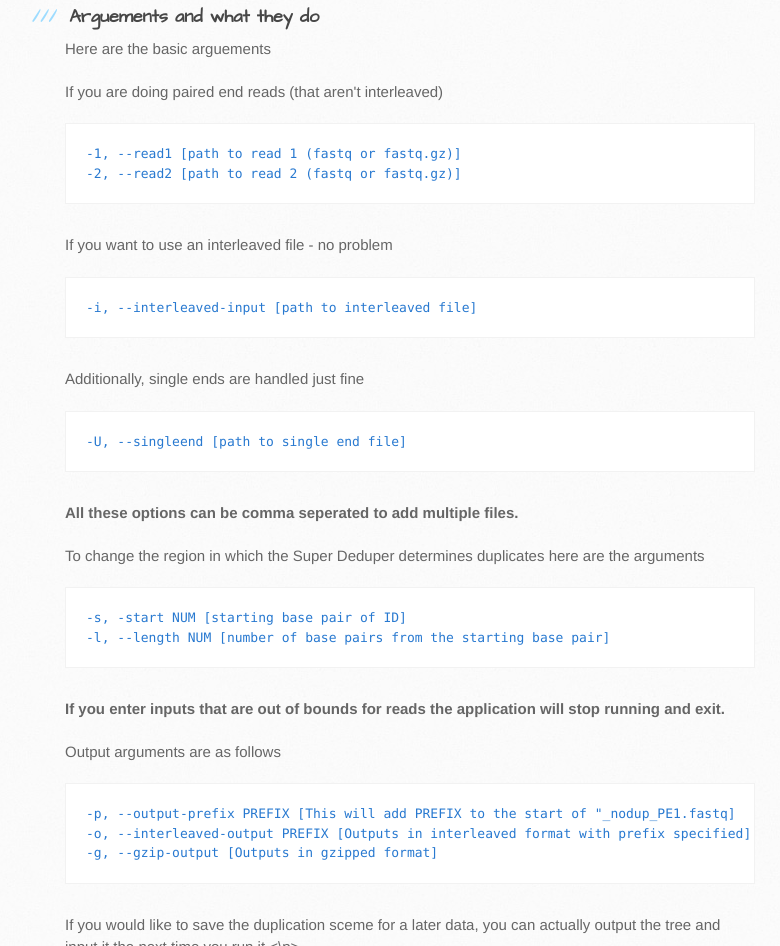
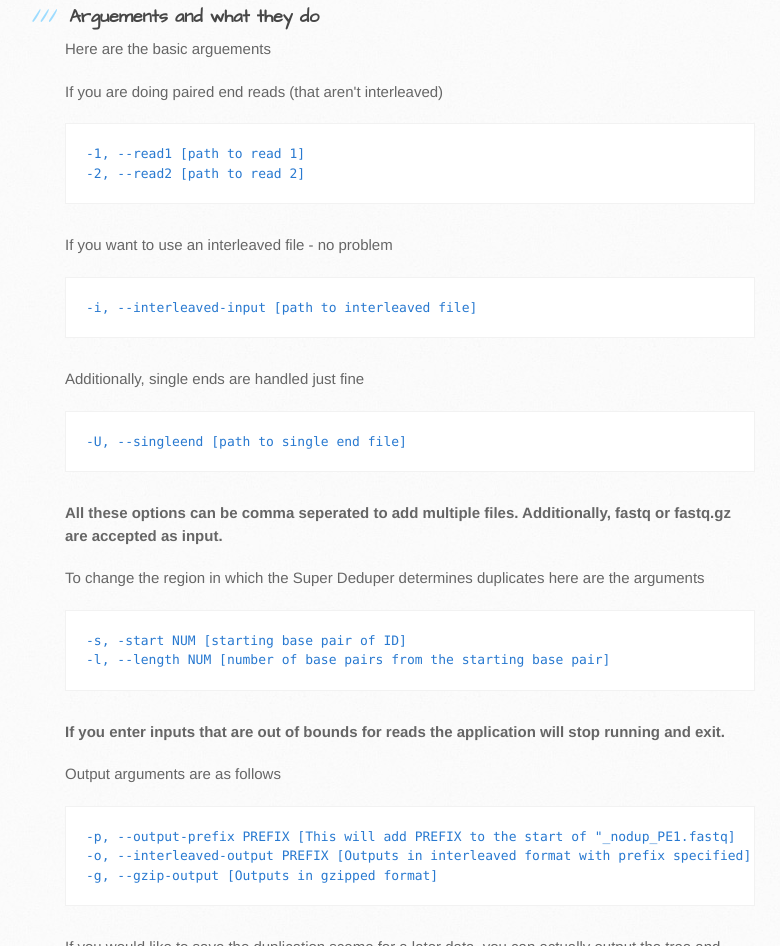
Before and after one commit to dstreett/Super-Deduper, a plain HTML site: page index.html in a window 1280 px wide. Shown: the part 1031-1977 px from the top of the page, without its empty margins (105-885 px from the left). Drawn offline with Linux system fonts and the light colour scheme.

Commit message:
Fixed some formatting

```diff
--- a/index.html
+++ b/index.html
@@ -66,8 +66,8 @@ Here are the basic arguements
 
 
 <p>If you are doing paired end reads (that aren't interleaved)</p>
-<pre><code>-1, --read1 [path to read 1 (fastq or fastq.gz)]
--2, --read2 [path to read 2 (fastq or fastq.gz)]
+<pre><code>-1, --read1 [path to read 1]
+-2, --read2 [path to read 2]
 </code></pre>
 
 <p>
@@ -82,7 +82,7 @@ If you want to use an interleaved file - no problem
 <code>-U, --singleend [path to single end file] </code>
 </pre>
 
-<p><b>All these options can be comma seperated to add multiple files.</b></p>
+<p><b>All these options can be comma seperated to add multiple files. Additionally, fastq or fastq.gz are accepted as input.</b></p>
 
 <p>To change the region in which the Super Deduper determines duplicates here are the arguments</p>
 
```
